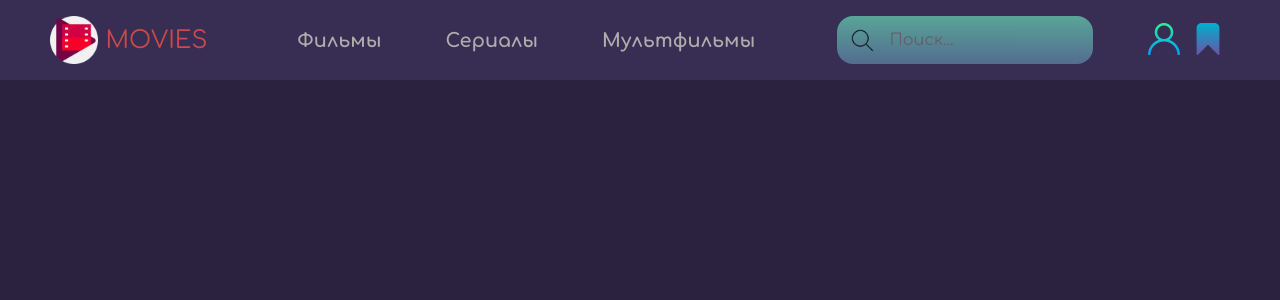
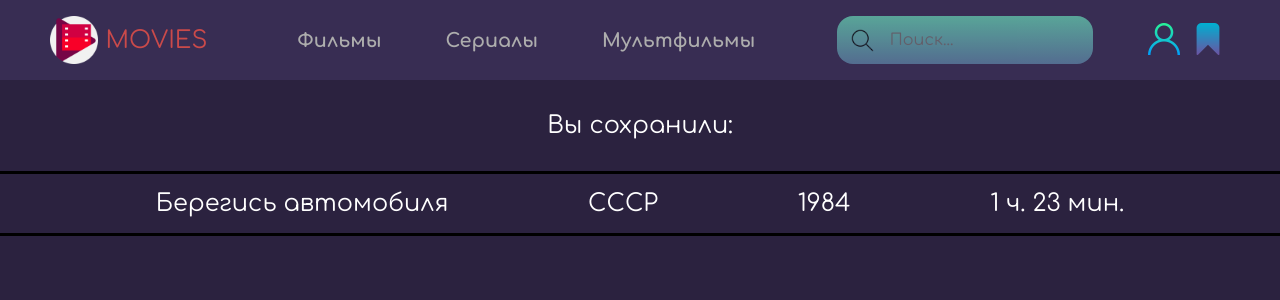
Before and after one commit to Evgenii-Buslaev/MoviesFinderAppReact, a React (Create React App) app: page /collection in a window 1280 px wide. Shown: the top 300 px of the page. Built offline with nearby package versions, Linux system fonts and the light colour scheme.

Commit message:
Created collection

```diff
--- a/src/components/App/App.js
+++ b/src/components/App/App.js
@@ -8,6 +8,7 @@ import "../../css/reset.css";
 import Home from "../Home/Home";
 import CategoryList from "../CategoryList/CategoryList";
 import Profile from "../Profile/Profile";
+import Collection from "../Collection/Collection";
 
 import NavBar from "../NavBar/NavBar";
 import NavBarMob from "../NavBarMob/NavBarMob";
@@ -45,6 +46,7 @@ function App() {
           path="/cartoons"
           element={<CategoryList category="Мультфильмы" />}
         />
+        <Route path="/collection" element={<Collection />} />
       </Routes>
     </div>
   );
--- /dev/null
+++ b/src/components/Collection/Collection.jsx
@@ -0,0 +1,22 @@
+import InlineList from "../InlineList/InlineList";
+import InlineListItem from "../InlineListItem/InlineListItem";
+
+import styles from "./Collection.module.css";
+
+function Collection() {
+  return (
+    <div className={styles.collection}>
+      <h2>Вы сохранили:</h2>
+      <InlineList>
+        <InlineListItem
+          name="Берегись автомобиля"
+          country="СССР"
+          year={1984}
+          duration="1 ч. 23 мин."
+        />
+      </InlineList>
+    </div>
+  );
+}
+
+export default Collection;
--- /dev/null
+++ b/src/components/Collection/Collection.module.css
@@ -0,0 +1,5 @@
+.collection {
+  margin: 2rem 0;
+  width: 100vw;
+  height: auto;
+}
--- a/src/components/NavButtons/NavButtons.jsx
+++ b/src/components/NavButtons/NavButtons.jsx
@@ -11,7 +11,7 @@ function NavButtons() {
       <RouterLink path="/profile">
         <ImageButton path={user} alt="user btn" title="Профиль" />
       </RouterLink>
-      <RouterLink path="/profile">
+      <RouterLink path="/collection">
         <ImageButton path={saved} alt="saved btn" title="Коллекция" />
       </RouterLink>
     </div>
--- a/src/components/Profile/Profile.jsx
+++ b/src/components/Profile/Profile.jsx
@@ -8,15 +8,6 @@ function Profile({ name }) {
     <div className={styles.profileCont}>
       <h1>Здравствуйте, {name}!</h1>
       <button className={styles.logout}>Выйти</button>
-      <h2>Вы сохранили:</h2>
-      <InlineList>
-        <InlineListItem
-          name="Берегись автомобиля"
-          country="СССР"
-          year={1984}
-          duration="1 ч. 23 мин."
-        />
-      </InlineList>
     </div>
   );
 }
```
